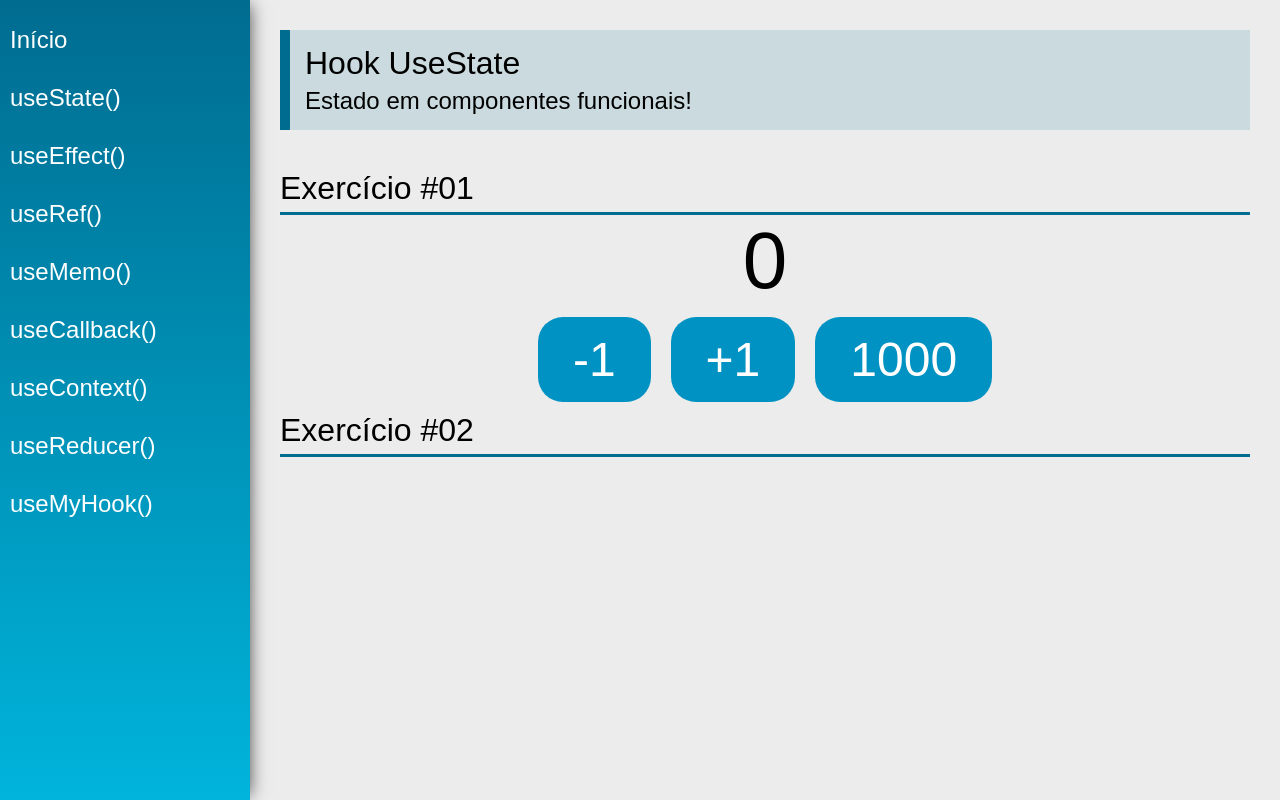
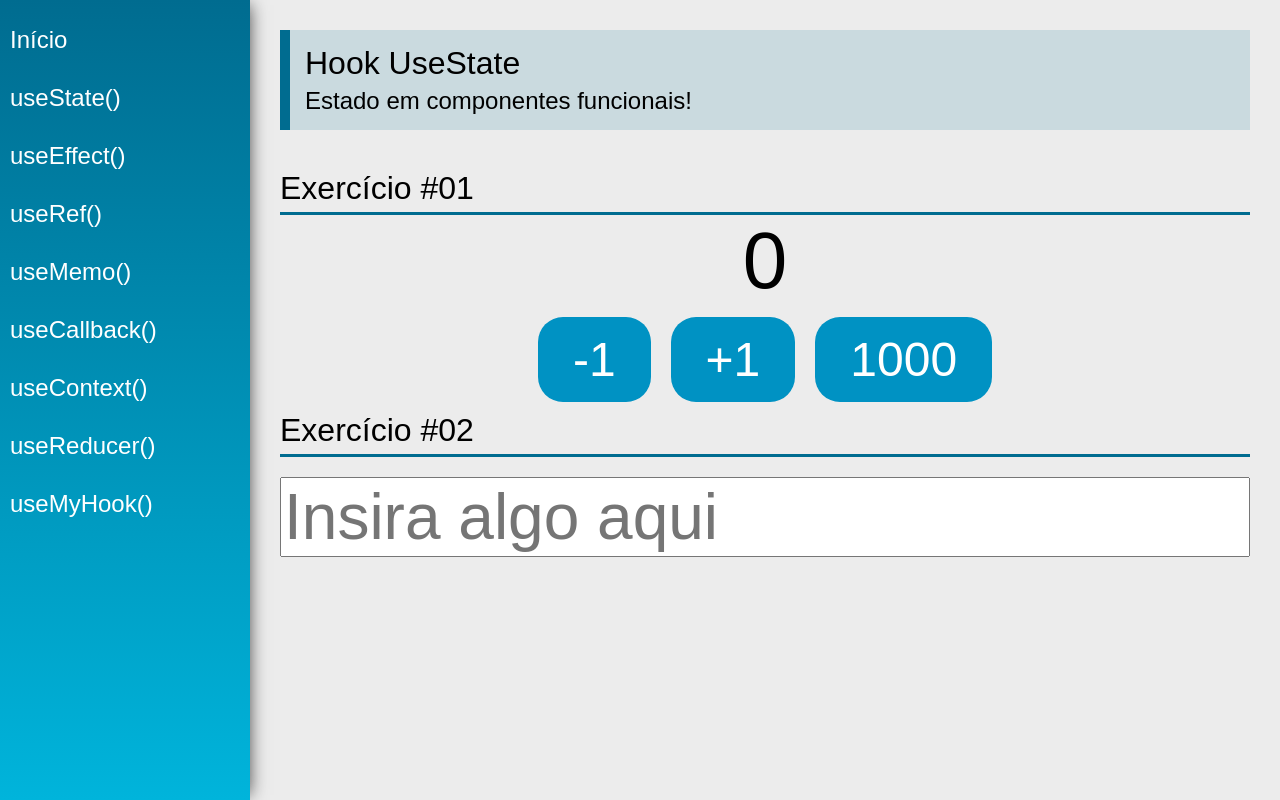
Before and after one commit to emnesty/hooks, a React (Create React App) app: page /useState in a window 1280 px wide. Built offline with nearby package versions, Linux system fonts and the light colour scheme.

Commit message:
Add input field and display for name state in UseState component

```diff
--- a/src/views/examples/UseState.jsx
+++ b/src/views/examples/UseState.jsx
@@ -4,6 +4,7 @@
 
 const UseState = (props) => {
   const [count, setCount] = useState(0);
+  const [name, setName] = useState("");
 
   return (
     <div className="UseState">
@@ -28,6 +29,14 @@
       </div>
 
       <SectionTitle title="Exercício #02" />
+      <input
+        type="text"
+        className="input"
+        value={name}
+        placeholder="Insira algo aqui"
+        onChange={(e) => setName(e.target.value)}
+      />
+      <span className="text">{name}</span>
     </div>
   );
 };
```
